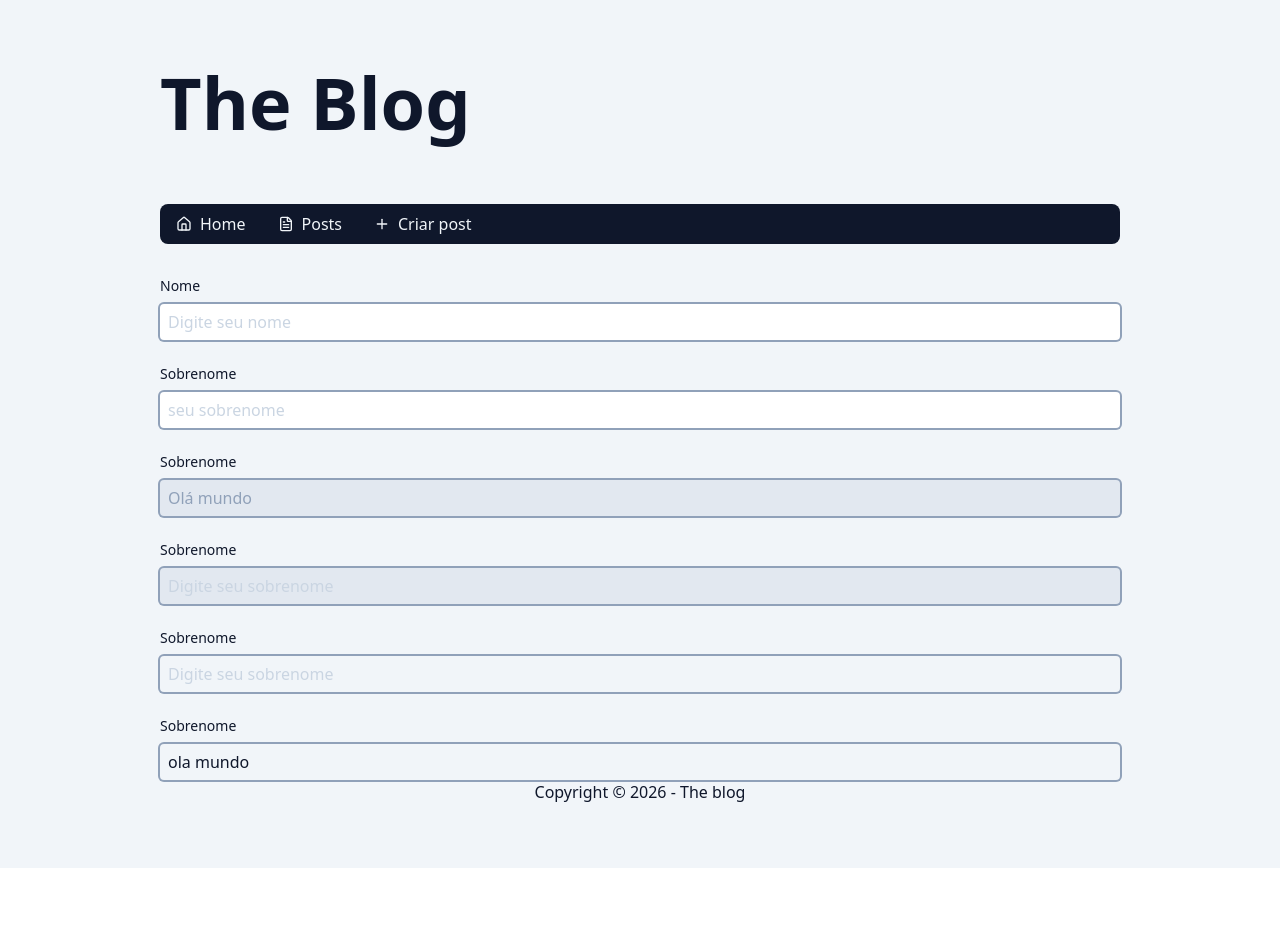
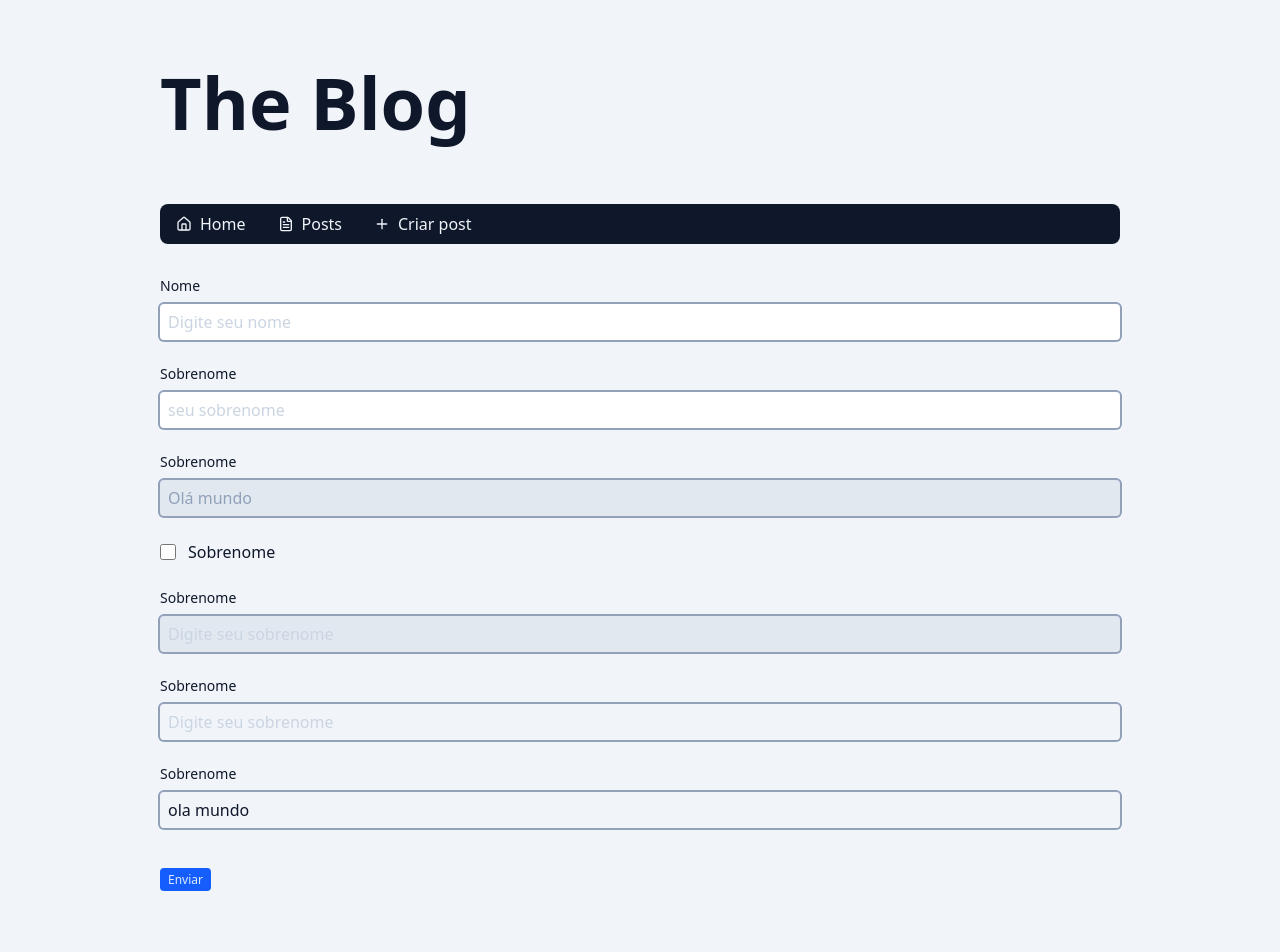
Before and after one commit to 1Luis-Amaro/BLOG-Next, a Next.js app in the folder blog/: page /admin/post in a window 1280 px wide. Shown: the top 952 px of the page. Before the commit the page ends 868 px from the top, so only its background shows below. Built offline with nearby package versions, Linux system fonts and the light colour scheme.

Commit message:
180 - Criando o componente para InputCheckbox

```diff
--- a/blog/src/app/admin/post/page.tsx
+++ b/blog/src/app/admin/post/page.tsx
@@ -1,3 +1,5 @@
+import { Button } from "@/components/Button";
+import { InputCheckBox } from "@/components/InputCheckBox";
 import { InputText } from "@/components/InputText";
 import { Metadata } from "next";
 
@@ -9,6 +11,7 @@
 
 export default async function AdminPostPage() {
   return (
+    <form action="" className="mb-16">
       <div className="flex flex-col gap-6">
         <InputText labelText="Nome" placeholder="Digite seu nome" />
         <InputText labelText="Sobrenome" placeholder="seu sobrenome" />
@@ -18,25 +21,31 @@
           placeholder="Digite seu sobrenome"
           defaultValue="Olá mundo"
         />
+        <InputCheckBox labelText="Sobrenome" />
+
         <InputText
           disabled
           labelText="Sobrenome"
           placeholder="Digite seu sobrenome"
-
         />
         <InputText
-
           labelText="Sobrenome"
           placeholder="Digite seu sobrenome"
           readOnly
         />
         <InputText
-
           labelText="Sobrenome"
           placeholder="Olá Mundo"
-        defaultValue='ola mundo'
+          defaultValue="ola mundo"
           readOnly
         />
+
+        <div className="mt-4">
+          <Button type="submit">
+            Enviar
+          </Button>
         </div>
+      </div>
+    </form>
   );
 }
--- a/blog/src/components/Button/index.tsx
+++ b/blog/src/components/Button/index.tsx
@@ -51,10 +51,11 @@
     ButtonVariants[variant],
     buttonSizes[size],
     "flex items-center justify-center cursor-pointer",
+    "transitio",
     "disabled:bg-slate-200",
     "disabled:text-slate-500",
     "disabled:cursos-not-allowed",
   );
 
-  return <button className={buttonClasses} {...props} />;
+  return <button {...props} className={buttonClasses}  />;
 }
--- /dev/null
+++ b/blog/src/components/InputCheckBox/index.tsx
@@ -0,0 +1,35 @@
+import clsx from "clsx";
+import { useId } from "react";
+
+type InputCheckBoxProps = {
+  labelText?: string;
+  type?: "checkbox";
+} & React.ComponentProps<"input">;
+
+export function InputCheckBox({
+  labelText = "",
+  type = "checkbox",
+  ...props
+}: InputCheckBoxProps) {
+  const id = useId();
+
+  return (
+    <div className="flex items-center gap-3">
+      <input
+        {...props}
+        className={clsx(
+         'w-4 h-4  outline-none focus:ring-2 focus:ring-blue-800 ',
+          props.className,
+        )}
+        id={id}
+        type={type}
+      />
+
+      {labelText && (
+        <label className="text-base" htmlFor={id}>
+          {labelText}
+        </label>
+      )}
+    </div>
+  );
+}
```
Lines whose indentation alone changed are shown as unchanged.
